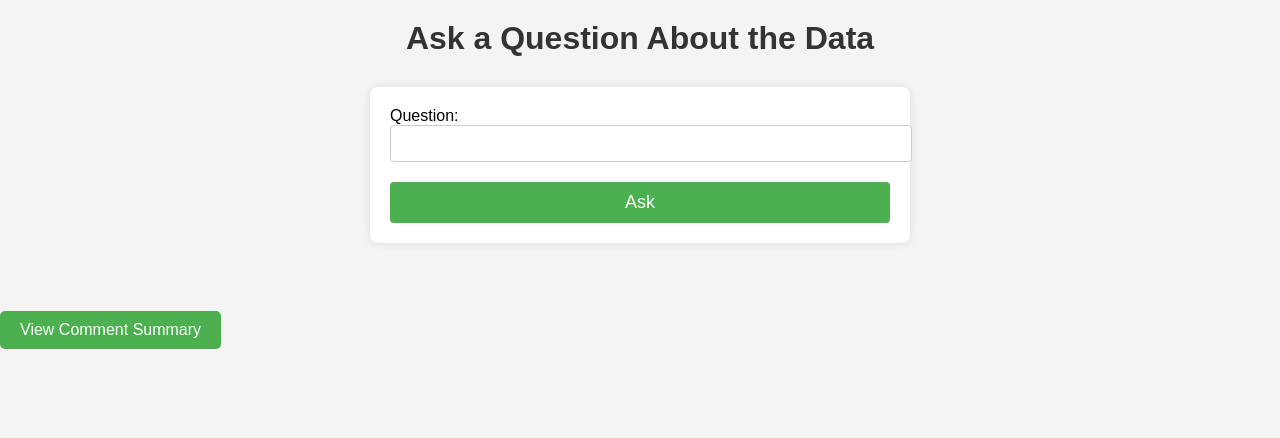
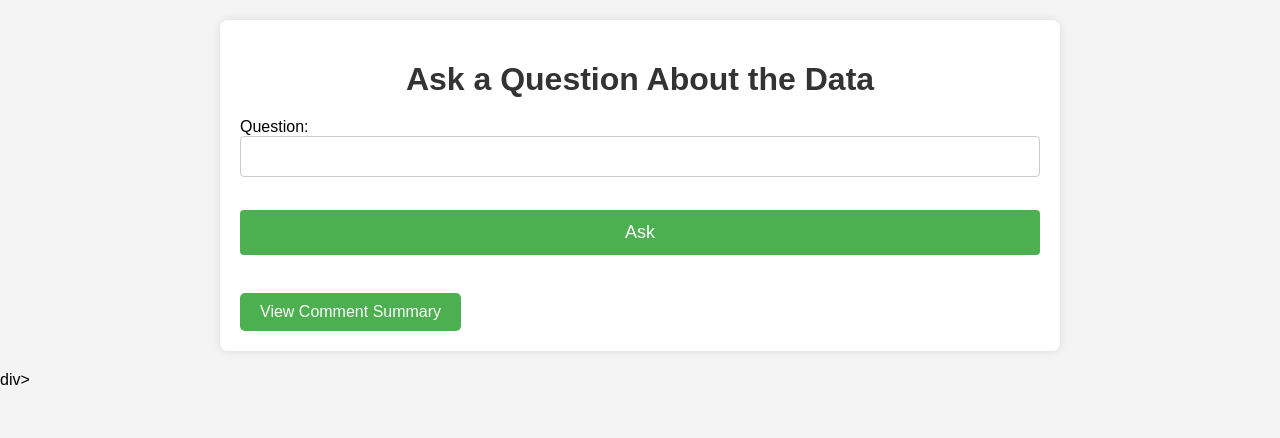
Before and after one commit to carbonjo/AutoSurvey, a Flask app: page /ask in a window 1280 px wide. Shown: the top 438 px of the page. Run offline with Flask 3, Linux system fonts and the light colour scheme; some libraries are stand-ins or nearby versions.

Commit message:
improved the .css by adding a <div> container

```diff
--- a/static/style.css
+++ b/static/style.css
@@ -4,20 +4,36 @@ body {
     background-color: #f4f4f4;
     margin: 0;
     padding: 0;
+    padding-bottom: 50px; /* Adds padding at the bottom of the page */
+    box-sizing: border-box; /* Ensures padding and borders are included in total element width/height */
 }
 
+/* Container to center the content and provide padding */
+.container {
+    width: 90%;
+    max-width: 800px; /* Limit the width for readability */
+    margin: 20px auto; /* Centers the container */
+    padding: 20px;
+    background-color: white;
+    border-radius: 8px;
+    box-shadow: 0 0 10px rgba(0, 0, 0, 0.1);
+}
+
+/* Header */
 h1 {
     text-align: center;
     color: #333;
-    margin-top: 20px;
+    margin-bottom: 20px;
 }
 
+/* Paragraph */
 p {
     font-size: 18px;
     line-height: 1.6;
     text-align: center;
 }
 
+/* Anchor (link) styling */
 a {
     display: inline-block;
     margin-top: 20px;
@@ -35,17 +51,12 @@ a:hover {
 
 /* Form Styling */
 form {
-    background-color: white;
-    padding: 20px;
-    max-width: 500px;
-    margin: 30px auto;
-    border-radius: 8px;
-    box-shadow: 0 0 10px rgba(0, 0, 0, 0.1);
+    display: flex;
+    flex-direction: column;
 }
 
 label {
     font-size: 18px;
-    display: block;
     margin-bottom: 8px;
 }
 
@@ -54,15 +65,16 @@ input[type="email"],
 input[type="number"],
 textarea {
     width: 100%;
-    padding: 10px;
-    margin-bottom: 20px;
+    padding: 12px;
+    margin-bottom: 15px;
     border: 1px solid #ccc;
     border-radius: 4px;
+    box-sizing: border-box;
 }
 
 input[type="submit"] {
     width: 100%;
-    padding: 10px;
+    padding: 12px;
     background-color: #4CAF50;
     border: none;
     border-radius: 4px;
@@ -77,14 +89,14 @@ input[type="submit"]:hover {
 
 /* Table Styling for Results */
 table {
-    width: 80%;
-    margin: 30px auto;
+    width: 100%;
+    margin-top: 30px;
     border-collapse: collapse;
 }
 
 table th, table td {
     border: 1px solid #ddd;
-    padding: 10px;
+    padding: 12px;
     text-align: left;
 }
 
--- a/templates/ask_question.html
+++ b/templates/ask_question.html
@@ -5,6 +5,7 @@
     <link rel="stylesheet" type="text/css" href="{{ url_for('static', filename='style.css') }}">
 </head>
 <body>
+    <div class="container">
         <h1>Ask a Question About the Data</h1>
         {% if error %}
             <p style="color:red;">{{ error }}</p>
@@ -15,5 +16,6 @@
         </form>
         <br>
         <a href="{{ url_for('summarize_comments') }}">View Comment Summary</a>
+    </div>div>
 </body>
 </html>
--- a/templates/collect_data.html
+++ b/templates/collect_data.html
@@ -6,6 +6,7 @@
 
 </head>
 <body>
+    <div class="container">
         <h1>Enter Your Information</h1>
         <form method="post">
             Name: <input type="text" name="name" required><br>
@@ -17,5 +18,6 @@
 
         <h2> Ask a questions from the existing data</h2>
         <a href="{{ url_for('ask_question') }}">Ask a question</a>
+    </div>
 </body>
 </html>
--- a/templates/results.html
+++ b/templates/results.html
@@ -8,6 +8,7 @@
     <title>Query Results</title>
 </head>
 <body>
+    <div class="container">
         <h1>Query Results</h1>
         <h2>Original Question:</h2>
         <p>{{ question }}</p>
@@ -36,5 +37,6 @@
 
         <a href="{{ url_for('ask_question') }}">Ask another question</a> |
         <a href="{{ url_for('collect_data') }}">Add more data</a>
+    </div>
 </body>
 </html>
```
Also changed, not shown: templates/summary.html (+5 -3 lines). Lines whose indentation alone changed are shown as unchanged.
